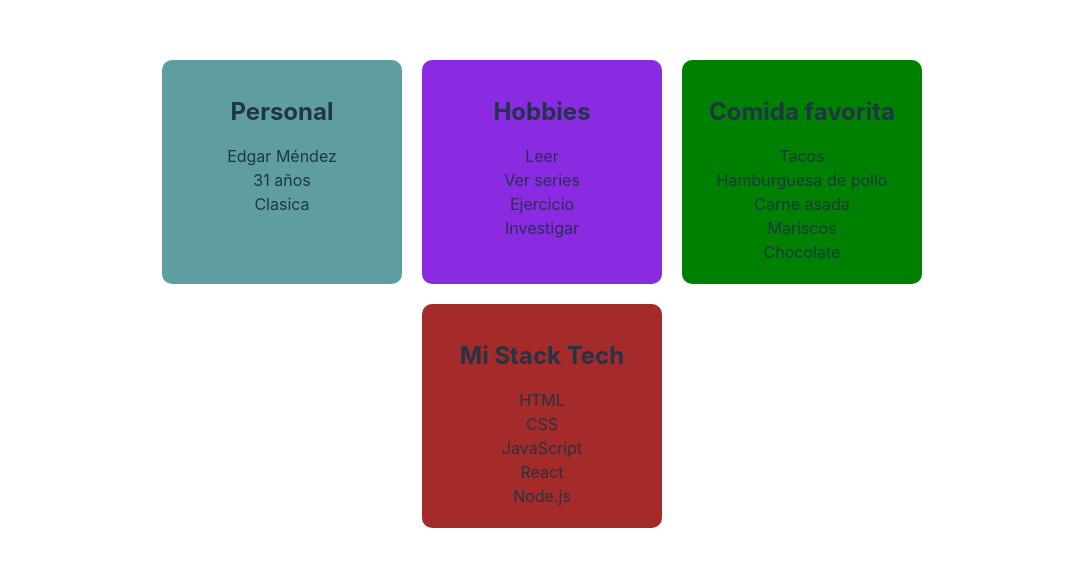
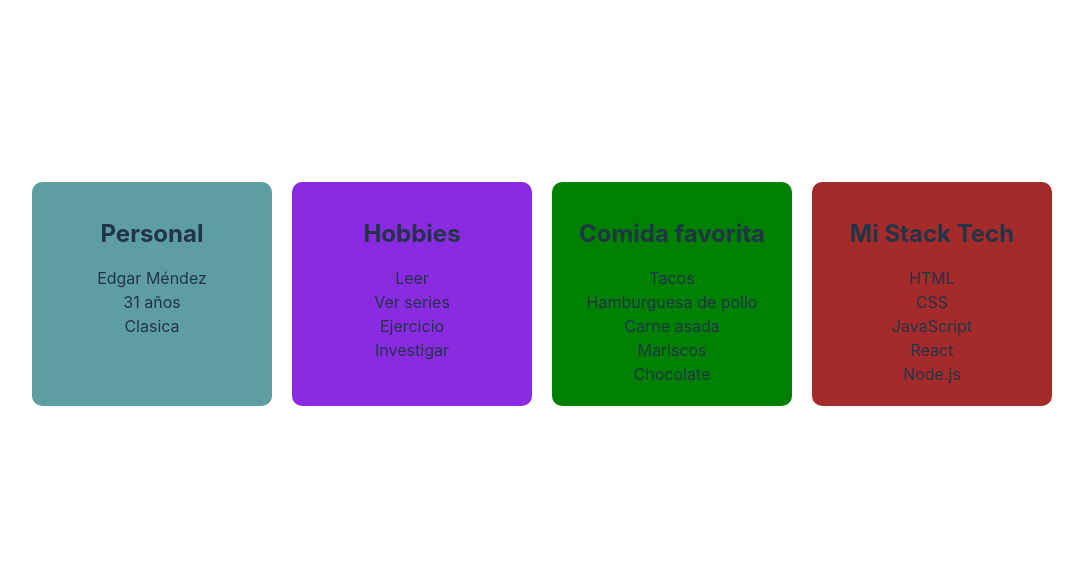
Before and after one commit to MdzEdgar/react-ejercicio4, a React (Vite) app: page / in a window 1280 px wide. Shown: the part 106-672 px from the top of the page, without its empty margins (98-1181 px from the left). Built offline with nearby package versions, Linux system fonts and the light colour scheme.

Commit message:
Cambio a flex. Agreado eventos.

```diff
--- a/src/App.css
+++ b/src/App.css
@@ -41,8 +41,8 @@
 }
 
 .container{
-  display: grid;
-  grid-template-columns: repeat(3, 1fr);
+  display: flex;
+  flex-wrap: wrap;
   column-gap: 20px;
   row-gap: 20px;
 }
--- a/src/App.jsx
+++ b/src/App.jsx
@@ -9,6 +9,10 @@ function App() {
     hobbies: ['Leer', 'Ver series', 'Ejercicio', 'Investigar', ''],
     comidas: ['Tacos' , 'Hamburguesa de pollo', 'Carne asada', 'Mariscos', 'Chocolate'],
     stack: ['HTML', 'CSS', 'JavaScript', 'React', 'Node.js']
+  }
+
+  const handleClick = () => {
+    alert('Me gustan los tacos.')
   }
 
   return (
@@ -33,7 +37,7 @@ function App() {
           <li>{person.hobbies[4]}</li>
         </ul>
       </div>
-      <div className="card">
+      <div onClick={handleClick} className="card">
         <h2>Comida favorita</h2>
         <ul>
         <li>{person.comidas[0]}</li>
```
